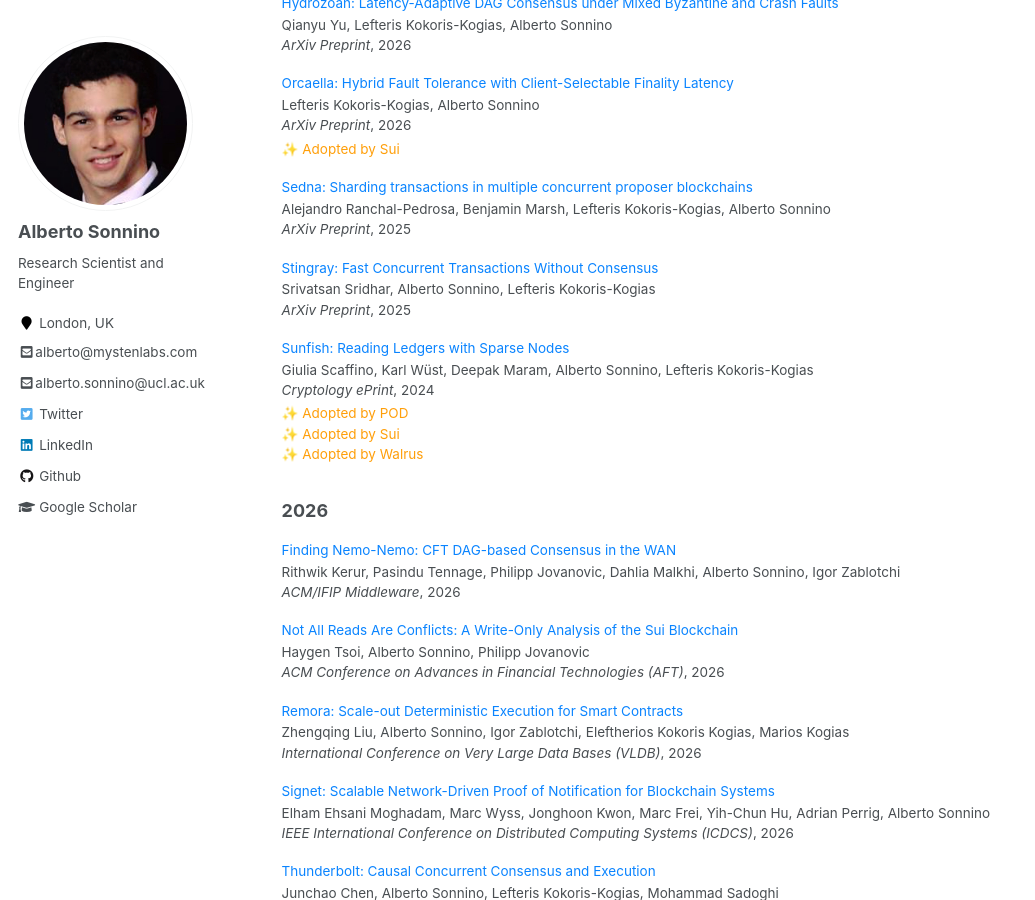
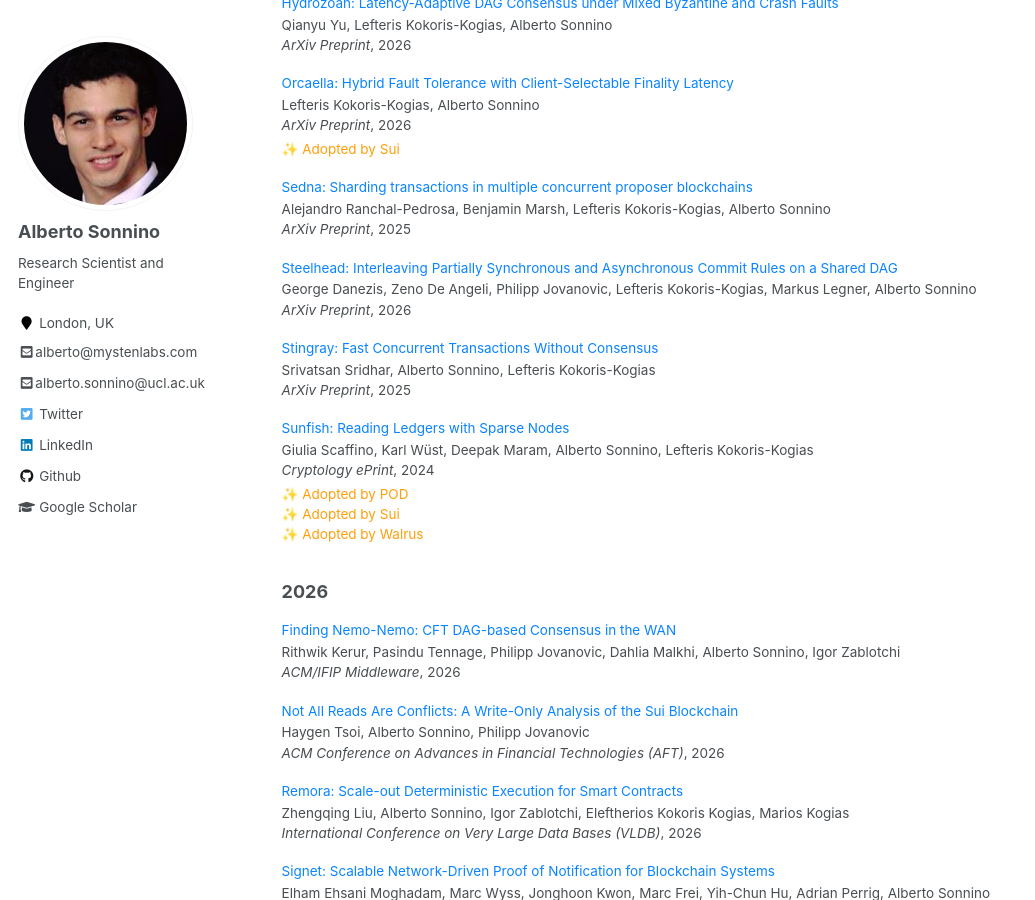
Before and after one commit to asonnino/asonnino.github.io, a Jekyll site: the page built from _pages/publications.md, in a window 1280 px wide and 900 px high, scrolled down 635 px. Shown: the whole window, without its empty margins (0-1035 px from the left). Built offline with Jekyll 4.4.1, drawn with Linux system fonts in a browser that asks for light colours.

Commit message:
feat: steelhead paper

```diff
--- a/_data/papers.json
+++ b/_data/papers.json
@@ -689,5 +689,14 @@
     "date": 2026,
     "filename": "hydrozoan.pdf",
     "code": ["https://github.com/asonnino/mysticeti"]
+  },
+  {
+    "category": "submission",
+    "title": "Steelhead: Interleaving Partially Synchronous and Asynchronous Commit Rules on a Shared DAG",
+    "authors": "George Danezis, Zeno De Angeli, Philipp Jovanovic, Lefteris Kokoris-Kogias, Markus Legner, Alberto Sonnino",
+    "venue": "ArXiv Preprint",
+    "date": 2026,
+    "filename": "steelhead.pdf",
+    "code": ["https://github.com/asonnino/mysticeti/tree/steelhead"]
   }
 ]
```
Also changed, not shown: 1 other file.
